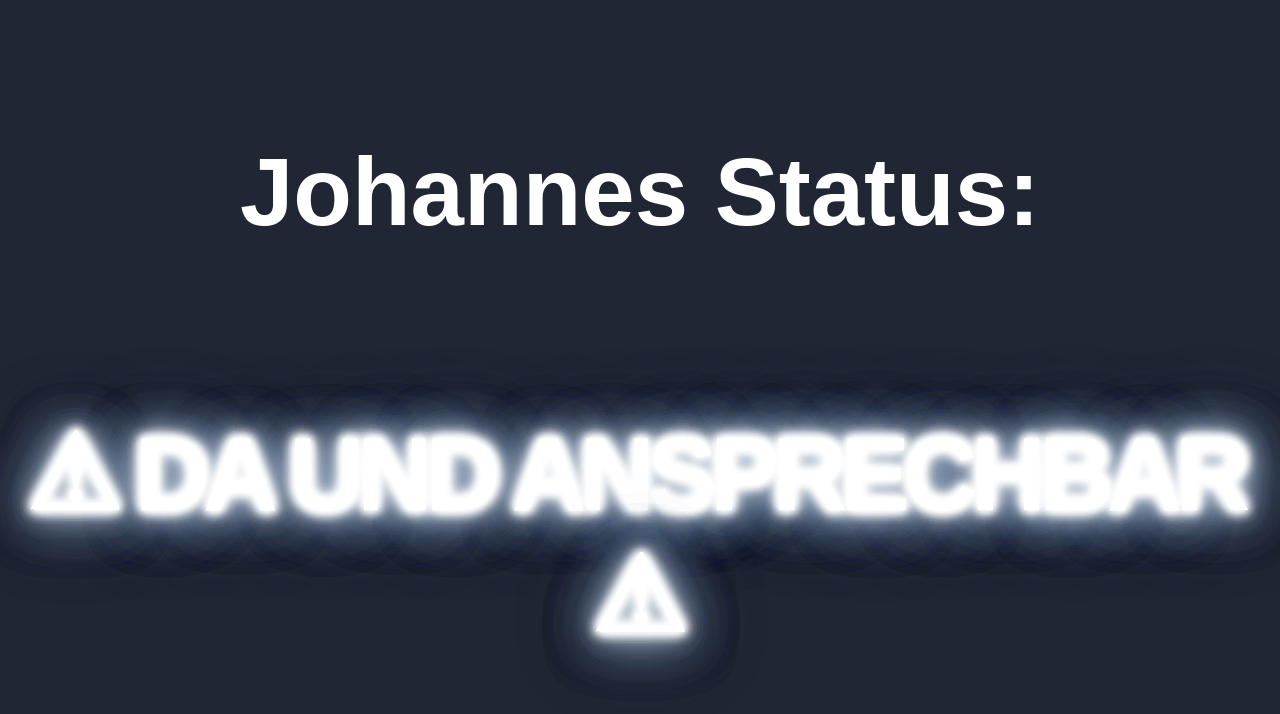
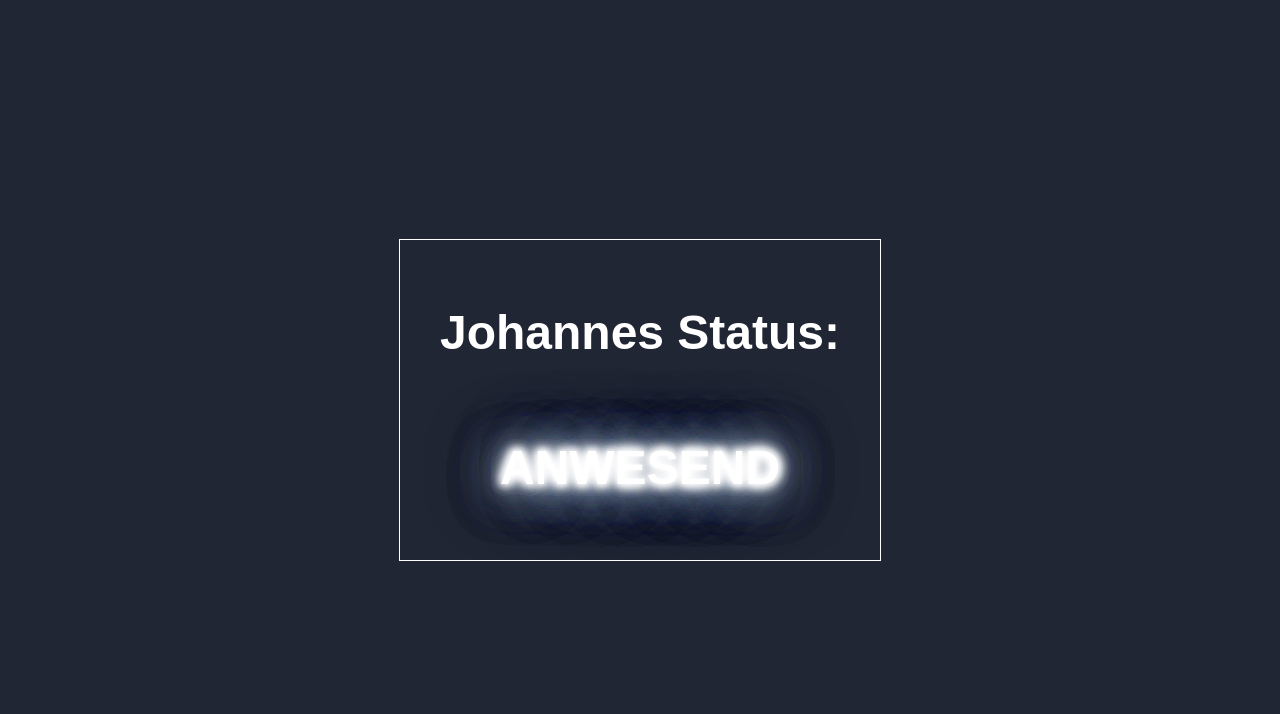
Before and after one commit to computerextra/statusDisplay, a React (Vite) app: page /Da in a window 1280 px wide. Shown: the top 714 px of the page. Built offline with nearby package versions, Linux system fonts and the light colour scheme.

Commit message:
Angepasst auf PI Display

```diff
--- a/src/Afk.tsx
+++ b/src/Afk.tsx
@@ -1,9 +1,5 @@
 import Text from "./Components/Text";
 
 export default function Afk() {
-  return (
-    <>
-      <Text text="⚠ Weg ⚠" />
-    </>
-  );
+  return <Text text="Nicht da" />;
 }
--- a/src/Components/Text.tsx
+++ b/src/Components/Text.tsx
@@ -1,13 +1,7 @@
 export default function Text({ text }: { text: string }) {
   return (
     <>
-      <h2
-        data-text={text.split("").reverse().join("")}
-        className="area"
-        style={{ paddingRight: "10px" }}
-      >
-        {text}
-      </h2>
+      <h2 className="area">{text}</h2>
     </>
   );
 }
--- a/src/Da.tsx
+++ b/src/Da.tsx
@@ -1,5 +1,5 @@
 import Text from "./Components/Text";
 
 export default function Da() {
-  return <Text text="⚠ Da und ansprechbar ⚠" />;
+  return <Text text="Anwesend" />;
 }
--- a/src/Dnd.tsx
+++ b/src/Dnd.tsx
@@ -1,5 +1,5 @@
 import Text from "./Components/Text";
 
 export default function Dnd() {
-  return <Text text="⚠ Beschäftigt ⚠" />;
+  return <Text text="Beschäftigt" />;
 }
--- a/src/Essen.tsx
+++ b/src/Essen.tsx
@@ -1,5 +1,5 @@
 import Text from "./Components/Text";
 
 export default function Essen() {
-  return <Text text="⚠ Essen ⚠" />;
+  return <Text text="im mittag" />;
 }
--- a/src/Rauchen.tsx
+++ b/src/Rauchen.tsx
@@ -1,5 +1,5 @@
 import Text from "./Components/Text";
 
 export default function Rauchen() {
-  return <Text text="⚠ Rauchen ⚠" />;
+  return <Text text="Rauchen" />;
 }
--- a/src/Tel.tsx
+++ b/src/Tel.tsx
@@ -1,5 +1,5 @@
 import Text from "./Components/Text";
 
 export default function Tel() {
-  return <Text text="⚠ Telefonieren ⚠" />;
+  return <Text text="Telefonieren" />;
 }
--- a/src/index.css
+++ b/src/index.css
@@ -17,12 +17,12 @@ html {
 
 .area {
   text-align: center;
-  font-size: 6.5em;
+  font-size: 3em;
   color: #fff;
-  letter-spacing: -7px;
-  font-weight: 700;
+  /* letter-spacing: -7px; */
+  font-weight: 600;
   text-transform: uppercase;
-  animation: blur 0.75s ease-out infinite;
+  animation: blur 1.5s ease-out infinite;
   text-shadow:
     0px 0px 5px #fff,
     0px 0px 7px #fff;
--- a/src/main.tsx
+++ b/src/main.tsx
@@ -12,8 +12,16 @@ import "./index.css";
 ReactDOM.createRoot(document.getElementById("root")!).render(
   <React.StrictMode>
     <BrowserRouter>
-      <div className="container">
-        <h2 style={{ fontSize: "6rem", color: "white" }}>Johannes Status:</h2>
+      <div
+        className="container"
+        style={{
+          width: 480,
+          height: 320,
+          overflow: "hidden",
+          border: "1px solid white",
+        }}
+      >
+        <h2 style={{ fontSize: "3em", color: "white" }}>Johannes Status:</h2>
 
         <Routes>
           <Route path="/" element={<Da />} />
```
